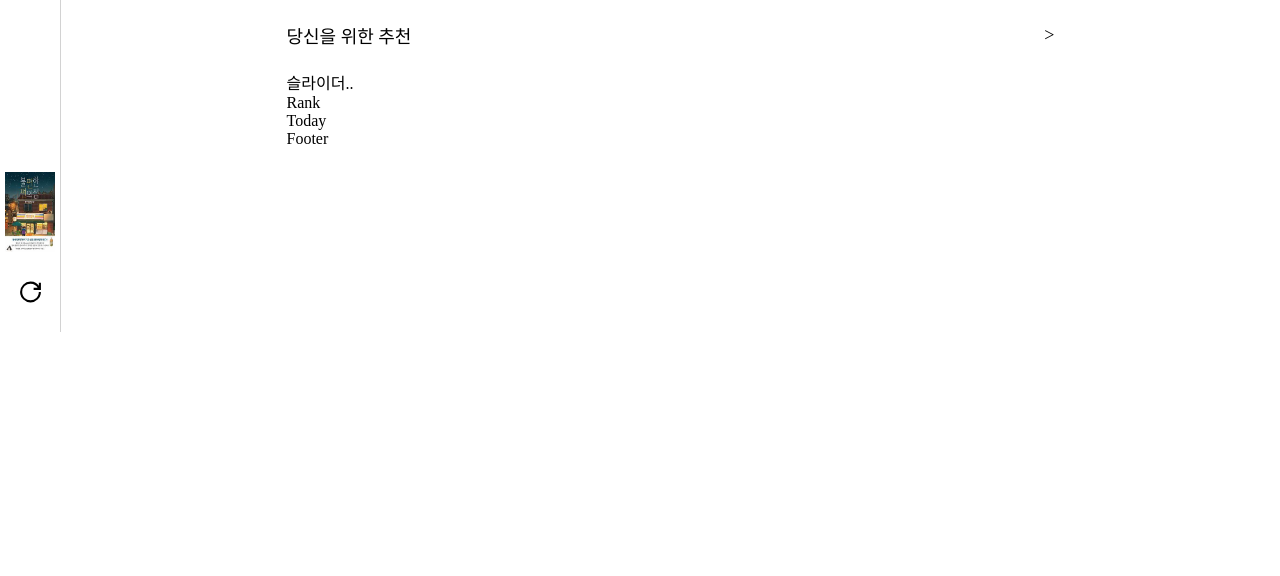
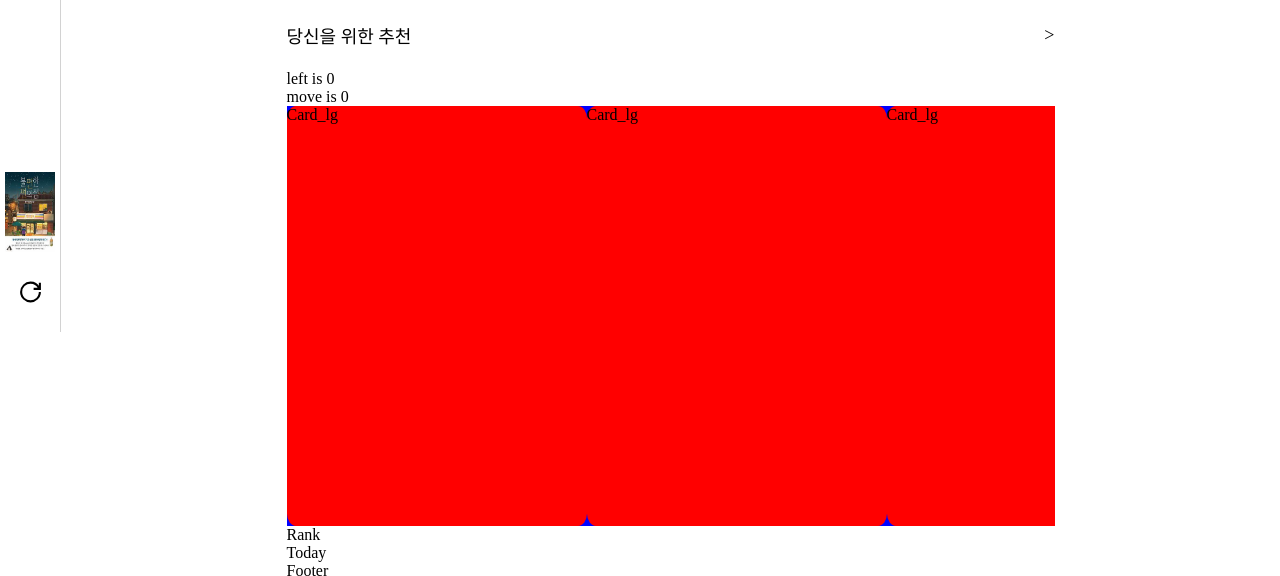
Before and after one commit to kkyu0718/millie_clone_coding, a React (Create React App) app in the folder client/: page / in a window 1280 px wide. Shown: the part 468-1044 px from the top of the page. Before the commit the page ends 800 px from the top, so only its background shows below. Built offline with nearby package versions, Linux system fonts and the light colour scheme; no server answers; a web font is replaced by a local one.

Commit message:
슬라이더 컴포넌트 추가 - 범위 : 컴포넌트 안

```diff
--- a/client/public/index.html
+++ b/client/public/index.html
@@ -1,6 +1,7 @@
 <!DOCTYPE html>
 <html lang="en">
   <head>
+    <link rel = 'icon' href = 'https://play-lh.googleusercontent.com/T8_UcW0iD6InJbiKio58UXCncRiOqc_2qPAaQsMnN6vK0a1cX6ccLJ0CTuu-firhDQtU'>
     <meta charset="utf-8" />
     <meta name="viewport" content="width=device-width, initial-scale=1" />
     <meta name="theme-color" content="#000000" />
--- a/client/src/components/views/SideBar/LowBar.js
+++ b/client/src/components/views/SideBar/LowBar.js
@@ -25,7 +25,7 @@ function LowBar() {
     <Layout>
       {menus.map((menu, index) => {
             return (
-                <div style = {{height : '80px' , width : '50px', display : 'flex', alignItems : 'center', justifyContent : 'center'}}>
+                <div key = {index} style = {{height : '80px' , width : '50px', display : 'flex', alignItems : 'center', justifyContent : 'center'}}>
                     {menu.img ?
                         <Img alt = 'millie' src = {`images/${menu.img}`}/>
                         : menu.icon}
--- a/client/src/components/views/SideBar/Menu.js
+++ b/client/src/components/views/SideBar/Menu.js
@@ -35,7 +35,7 @@ function Menu() {
         <Sidebar>
           {menus.map((menu, index) => {
             return (
-                <div style = {{height : '50px' , width : '50px', display : 'flex', alignItems : 'center', justifyContent : 'center'}}>
+                <div key = {index} style = {{height : '50px' , width : '50px', display : 'flex', alignItems : 'center', justifyContent : 'center'}}>
                     {menu.img ?
                         <Img alt = 'millie' src = {`images/${menu.img}`}/>
                         : menu.icon}
--- a/client/src/pages/LandingPage/LandingPage.js
+++ b/client/src/pages/LandingPage/LandingPage.js
@@ -11,14 +11,13 @@ import styled from 'styled-components'
 import axios from 'axios'
 
 function LandingPage() {
-  axios.defaults.withCredentials = true
 
   async function fetchData() {
     const request = await axios.get(`api/bestSeller.api?key=DC7763651D7BEE5B122F23158553CAA8F7BF3849447E4723F6A5F76D6ED751F9&categoryId=100`);
     console.log("request is",request.data)
   }
 
-  fetchData();
+  // fetchData();
 
   const Container = styled.div`
     display : flex;
@@ -33,7 +32,7 @@ function LandingPage() {
       <SliderBanner/>
 
       <Container>
-        <div style={{ width : '60vw'}}>
+        <div style={{ width : '60vw', flexWrap : 'nowrap'}}>
         <MyInfo/>
         <Recommendation/>
         <Rank/>
--- a/client/src/pages/LandingPage/Recommendation/Recommendation.js
+++ b/client/src/pages/LandingPage/Recommendation/Recommendation.js
@@ -1,11 +1,13 @@
 import React from 'react'
-import TitleBar from '../../../utils/TitleBar'
+import Card_lg from '../../../utils/Card/Card_lg'
+import Slider from '../../../utils/Slider/Slider'
+import TitleBar from '../../../utils/Title/TitleBar'
 
 function Recommendation() {
   return (
     <div>
       <TitleBar title = {'당신을 위한 추천'}/>
-      <div>슬라이더..</div>
+      <Slider Card = {Card_lg}/>
     </div>
   )
 }
--- /dev/null
+++ b/client/src/utils/Card/Card_lg.js
@@ -0,0 +1,19 @@
+import React from 'react'
+
+function Card_lg() {
+
+  return (
+    <div style =
+        {{  height : '420px',
+        width : '300px',
+        backgroundColor : 'red',
+        borderRadius : '3%'
+    }}
+    onMouseDown = {(e) => {e.preventDefault()}}
+    >
+      Card_lg
+    </div>
+  )
+}
+
+export default Card_lg
--- /dev/null
+++ b/client/src/utils/Slider/Slider.js
@@ -0,0 +1,103 @@
+import React, { useEffect, useState } from 'react'
+import styled from 'styled-components'
+
+
+function Slider({Card}) {
+
+    const [Drag, setDrag] = useState(false)
+    const [Prev, setPrev] = useState(0)
+    const [Move, setMove] = useState(0)
+    const [Left, setLeft] = useState(0)
+
+    // console.log("------start------")
+    // console.log("Left : ", Left)
+    // console.log("Right : ", Right)
+    // console.log("Move : ", Move)
+
+
+    const SliderContainer = styled.div`
+    height : auto;
+    width : 100%;
+    display : flex;
+    overflow-x : scroll;
+    &::-webkit-scrollbar {
+        display: none;
+`
+    const SliderTrack = styled.div`
+        position : relative;
+        left : ${Left}px;
+        height : auto;
+        width : ${2400}px;
+        background-color : blue;
+        display : flex;
+        }
+        `
+
+    const onMouseDownHandler = (e) => {
+
+        console.log("down",e)
+        setDrag(true)
+        setPrev(e.clientX)
+    }
+
+    const onMouseMoveHandler = (e) => {
+
+        if (Drag === true) {
+            let Pres = e.clientX
+            setPrev( Pres )
+            setMove( Pres - Prev )
+            console.log(Move)
+
+        }
+    }
+
+    const onMouseUpHandler = (e) => {
+
+        console.log("up", e)
+        setDrag(false)
+    }
+
+    const onMouseOutHandler = (e) => {
+        console.log("out", e)
+        setDrag(false)
+    }
+
+    useEffect(() => {
+        // console.log('Move use Effect')
+        // console.log("Left : ", Left)
+        // console.log("Right : ", Right)
+        // console.log("Move : ", Move)
+        let Result = Left + Move
+        if ( Result > 0 ){
+            Result = 0 ;
+        } else if ( Result < -2400 ) {
+            Result = 2400
+        }
+        setLeft(Result)
+    }, [Move])
+
+
+  return (<div>
+    <div>left is {Left}</div>
+    <div>move is {Move}</div>
+    <SliderContainer>
+        <SliderTrack
+            onMouseDown = {onMouseDownHandler}
+            onMouseMove = {onMouseMoveHandler}
+            onMouseUp = {onMouseUpHandler}
+            onMouseOut = {onMouseOutHandler}
+            Left = {Left}
+        >
+            <Card >card</Card>
+            <Card >card</Card>
+            <Card >card</Card>
+            <Card >card</Card>
+            <Card >card</Card>
+            <Card >card</Card>
+        </SliderTrack>
+    </SliderContainer>
+    </div>
+  )
+}
+
+export default Slider
```
Also changed, not shown: client/src/utils/Card/Card_md.js (added, +11 -0 lines), client/src/utils/Card/Card_sm.js (added, +11 -0 lines), client/src/utils/Title/TitleBar.js (renamed from client/src/utils/TitleBar.js).
